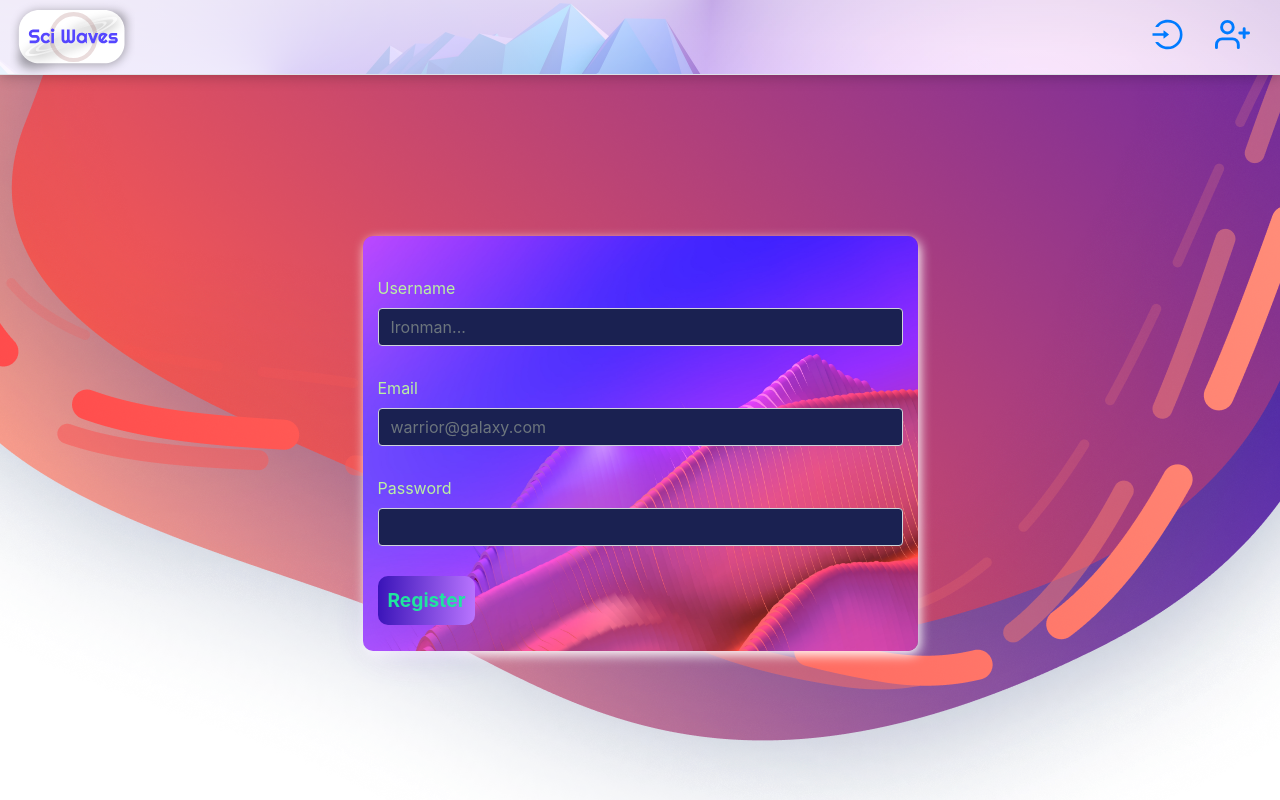
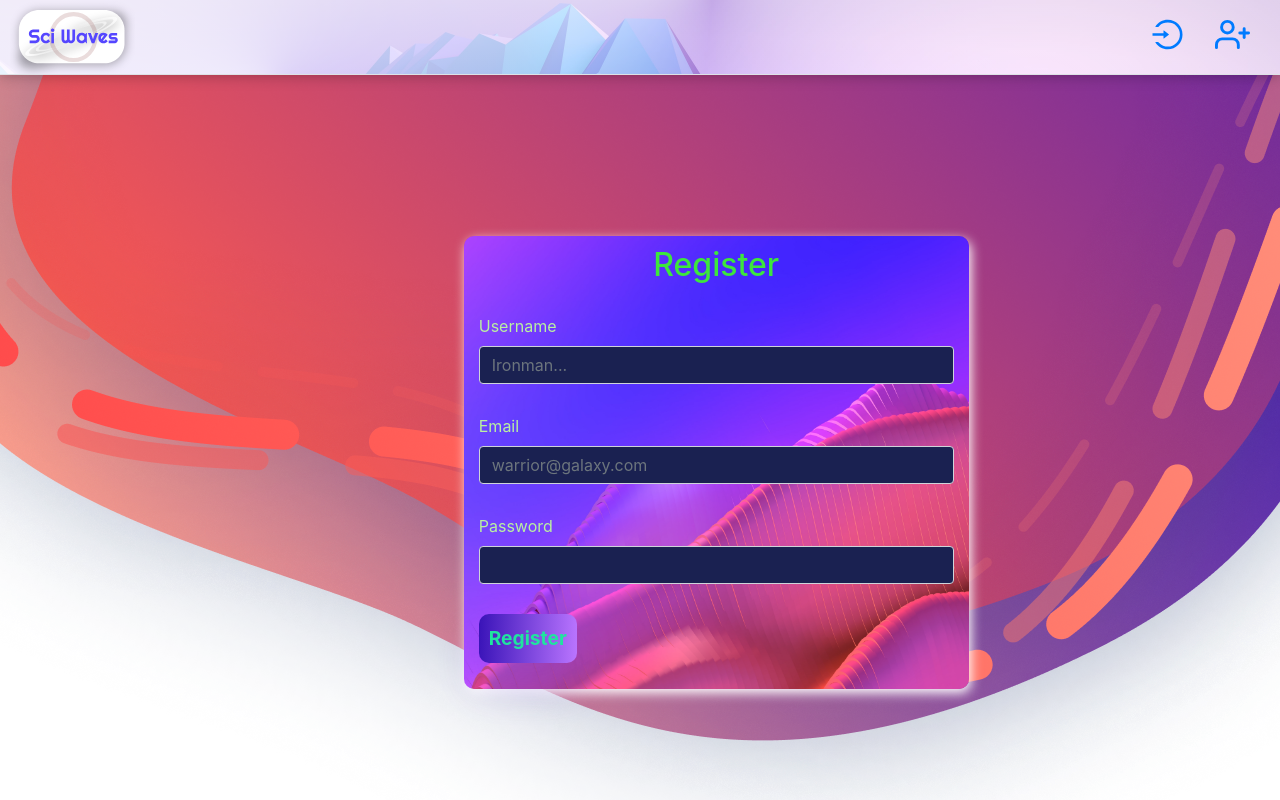
Before and after one commit to PetrovIlyuha/sci-waves, a Next.js app in the folder client/: page /register in a window 1280 px wide. Built offline with nearby package versions, Linux system fonts and the light colour scheme.

Commit message:
polishing register page and added axios

```diff
--- a/client/package.json
+++ b/client/package.json
@@ -17,6 +17,7 @@
   "license": "MIT",
   "dependencies": {
     "@zeit/next-css": "^1.0.1",
+    "axios": "^0.19.2",
     "next": "^9.5.2",
     "react": "^16.13.1",
     "react-dom": "^16.13.1",
--- a/client/pages/register.jsx
+++ b/client/pages/register.jsx
@@ -1,4 +1,5 @@
 import { useState } from "react";
+import axios from "axios";
 import Layout from "../components/Layout";
 
 const Register = () => {
@@ -23,17 +24,19 @@ const Register = () => {
     });
   };
 
-  const handleFormSubmit = (e) => {
+  const handleFormSubmit = async (e) => {
     e.preventDefault();
-    fetch("http://localhost:4000/api/register")
-      .then((data) => data.json())
-      .then((data) => console.log(data));
-    console.log(name, email, password);
+    const response = await axios.post(`http://localhost:4000/api/register`, {
+      name,
+      email,
+      password,
+    });
+    console.log(response);
   };
 
-  console.log(formState);
   const registerForm = () => (
     <form onSubmit={handleFormSubmit}>
+      <h2>Register</h2>
       <div className="form-group">
         <label htmlFor="name">Username</label>
         <input
@@ -79,7 +82,6 @@ const Register = () => {
       <div className="register__page_layout">
         <div className="shapes__register"></div>
         <div className="cloud__register"></div>
-        {/* <div className="register-page-person col-md-6 mt-5"></div> */}
         <div className="register-overlay col-md-6 offset-3 mt-5">
           {registerForm()}
         </div>
--- a/client/public/static/css/styles.css
+++ b/client/public/static/css/styles.css
@@ -51,6 +51,9 @@
 .register__page_layout {
   display: flex;
   flex-direction: row;
+  align-items: center;
+  justify-content: center;
+  margin-right: 100px;
   margin-top: 100px;
 }
 
@@ -70,6 +73,11 @@
   box-shadow: 2px 4px 12px rgba(255, 255, 255, 1);
   transition: all 0.3s ease;
   z-index: 20;
+}
+
+.register-overlay h2 {
+  color: rgb(61, 230, 61);
+  text-align: center;
 }
 
 .shapes__register {
```
Also changed, not shown: 1 other file (tests, documents, lock files or other folders).
